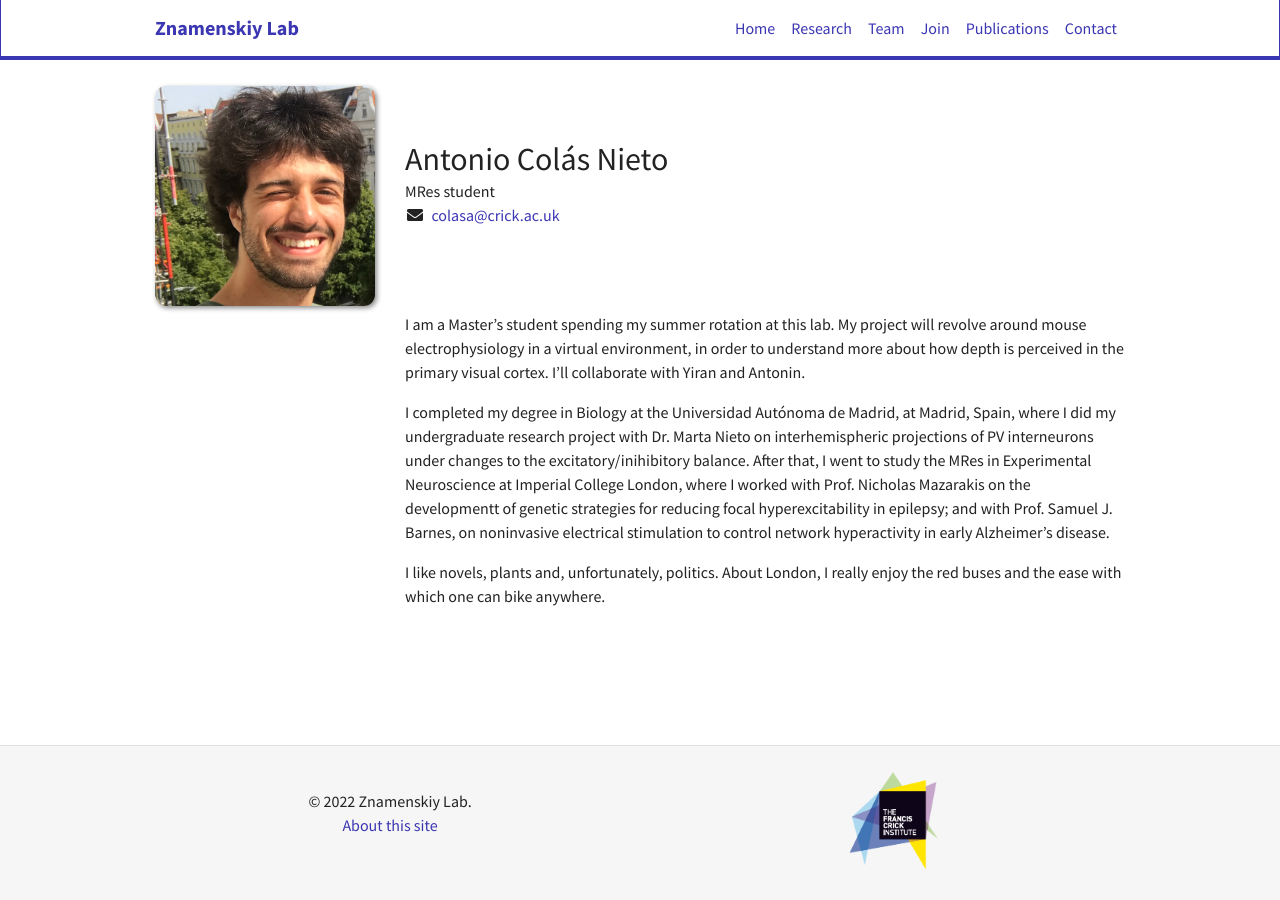
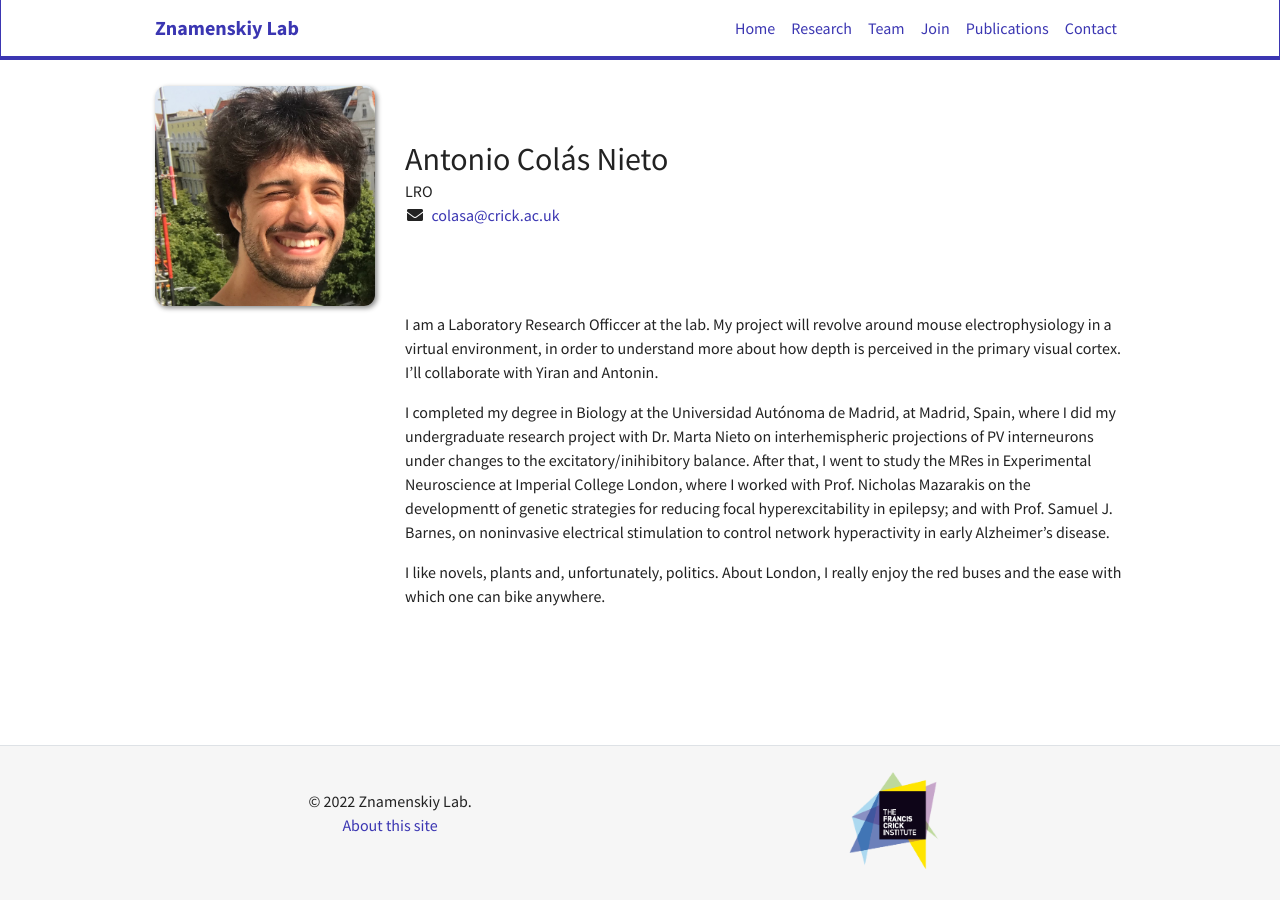
Before and after one commit to znamlab/znamlab.github.io, a Jekyll site: the page built from team/_posts/2022-06-28-antonio-colas-nieto.md, in a window 1280 px wide. Built offline with Jekyll 4.4.1, drawn with Linux system fonts in a browser that asks for light colours; nearby versions of some CDN libraries.

Commit message:
Update description

```diff
--- a/team/_posts/2022-06-28-antonio-colas-nieto.md
+++ b/team/_posts/2022-06-28-antonio-colas-nieto.md
@@ -2,13 +2,13 @@
 layout: member
 title: Antonio Colás Nieto
 photo: Antonio.jpg
-info: MRes student
+info: LRO
 email: colasa@crick.ac.uk
 link_to_page: yes
 alumni: no
 ---
 
-I am a Master's student spending my summer rotation at this lab. My project will revolve around mouse electrophysiology in a virtual environment, in order to understand more about how depth is perceived in the primary visual cortex. I'll collaborate with Yiran and Antonin.
+I am a Laboratory Research Officcer at the lab. My project will revolve around mouse electrophysiology in a virtual environment, in order to understand more about how depth is perceived in the primary visual cortex. I'll collaborate with Yiran and Antonin.
 
 I completed my degree in Biology at the Universidad Autónoma de Madrid, at Madrid, Spain, where I did my undergraduate research project with Dr. Marta Nieto on interhemispheric projections of PV interneurons under changes to the excitatory/inihibitory balance. After that, I went to study the MRes in Experimental Neuroscience at Imperial College London, where I worked with Prof. Nicholas Mazarakis on the developmentt of genetic strategies for reducing focal hyperexcitability in epilepsy; and with Prof. Samuel J. Barnes, on noninvasive electrical stimulation to control network hyperactivity in early Alzheimer's disease.
 
```
